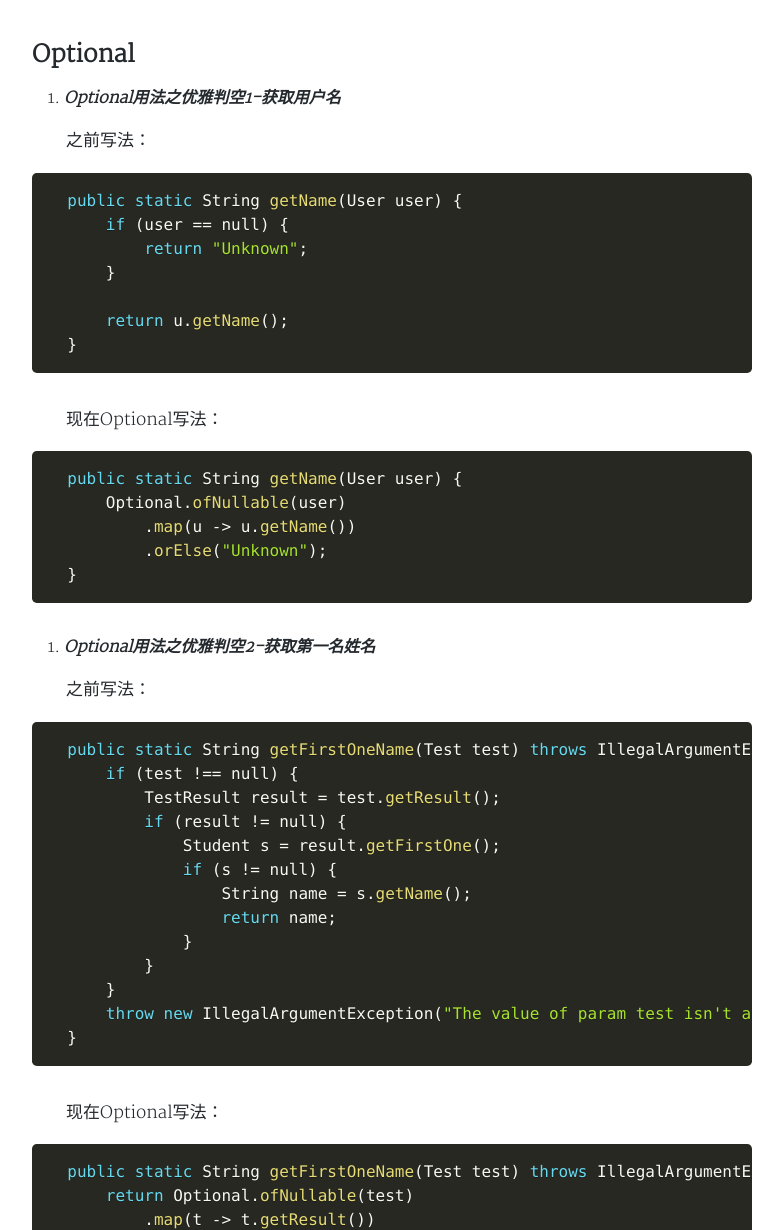
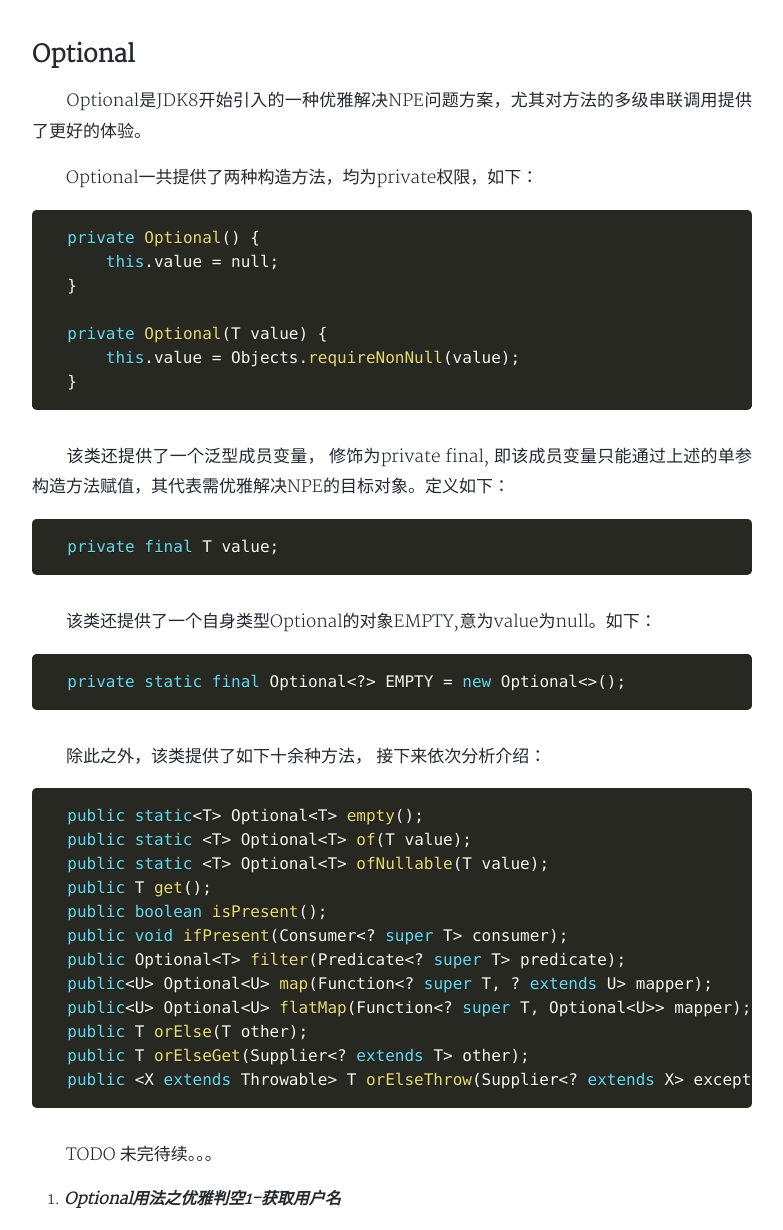
Before and after one commit to yeslsl/never-ever-ver-er-r.github.io, a Jekyll site: the page built from _posts/2019-06-26-Java之Optional.md, in a window 1280 px wide and 1400 px high, scrolled down 290 px. Shown: the part 170-1400 px from the top of the window, without its empty margins (248-1031 px from the left). Built offline with Jekyll 4.4.1, drawn with Linux system fonts in a browser that asks for light colours; nearby versions of some CDN libraries; a style sheet for code colours, icons or effects is not loaded; some of the changed text lies outside the part shown.

Commit message:
jdk8之Optional用法，修正

````diff
--- a/_posts/2019-06-26-Java之Optional.md
+++ b/_posts/2019-06-26-Java之Optional.md
@@ -9,6 +9,47 @@
 ---
 
 ## Optional
+
+  　　Optional是JDK8开始引入的一种优雅解决NPE问题方案，尤其对方法的多级串联调用提供了更好的体验。
+
+  　　Optional一共提供了两种构造方法，均为private权限，如下：
+  ```java
+  private Optional() {
+      this.value = null;
+  }
+
+  private Optional(T value) {
+      this.value = Objects.requireNonNull(value);
+  }
+  ```
+
+  　　该类还提供了一个泛型成员变量， 修饰为private final, 即该成员变量只能通过上述的单参构造方法赋值，其代表需优雅解决NPE的目标对象。定义如下：
+  ```java
+  private final T value;
+  ```
+
+  　　该类还提供了一个自身类型Optional的对象EMPTY,意为value为null。如下：
+  ```java
+  private static final Optional<?> EMPTY = new Optional<>();
+  ```
+
+  　　除此之外，该类提供了如下十余种方法， 接下来依次分析介绍：
+  ```java
+  public static<T> Optional<T> empty();
+  public static <T> Optional<T> of(T value);
+  public static <T> Optional<T> ofNullable(T value);
+  public T get();
+  public boolean isPresent();
+  public void ifPresent(Consumer<? super T> consumer);
+  public Optional<T> filter(Predicate<? super T> predicate);
+  public<U> Optional<U> map(Function<? super T, ? extends U> mapper);
+  public<U> Optional<U> flatMap(Function<? super T, Optional<U>> mapper);
+  public T orElse(T other);
+  public T orElseGet(Supplier<? extends T> other);
+  public <X extends Throwable> T orElseThrow(Supplier<? extends X> exceptionSupplier) throws X;
+  ```
+
+  　　TODO 未完待续。。。
   1. **_Optional用法之优雅判空1-获取用户名_**
 
   　　之前写法：
@@ -18,17 +59,16 @@
       if (user == null) {
           return "Unknown";
       }
-
       return u.getName();
   }
   ```
 
-  　　现在Optional写法：
+  　　Optional写法：
   ```java
   public static String getName(User user) {
-      Optional.ofNullable(user)
-          .map(u -> u.getName())
-          .orElse("Unknown");
+      User u = Optional.ofNullable(user)
+              .orElse("Unknown");
+      return u.getName();
   }
   ```
 
@@ -43,21 +83,66 @@
           if (result != null) {
               Student s = result.getFirstOne();
               if (s != null) {
-                  String name = s.getName();
-                  return name;
+                  return s.getName();
               }
           }
       }
       throw new IllegalArgumentException("The value of param test isn't available.");
   }
   ```
-  　　现在Optional写法：
+  　　Optional写法：
   ```java
-  public static String getFirstOneName(Test test) throws IllegalArgumentException {
-      return Optional.ofNullable(test)
-          .map(t -> t.getResult())
-          .map(r -> r.getFirstOne())
-          .map(s -> s.getName())
-          .orElse(() -> throw new IllegalArgumentException("The value of param test isn't available."));
+  import lombok.AllArgsConstructor;
+  import lombok.Getter;
+  import lombok.NoArgsConstructor;
+
+  import java.util.Arrays;
+  import java.util.List;
+  import java.util.Optional;
+
+  /**
+   * 功能描述： $ Main
+   *
+   * @author sealer
+   * @email 1178884049@qq.com
+   * @date 2019年06月27日 11时00分39秒
+   */
+  public class Main {
+      public static void main(String[] args) {
+          Test test = new Test(new TestResult());
+          String name = getFirstOneName(test);
+          System.out.println(name);
+      }
+
+      public static String getFirstOneName(Test test) throws IllegalArgumentException {
+          Student student =  Optional.ofNullable(test)
+                  .map(t -> t.getResult())
+                  .map(r -> r.getFirstOne())
+                  .orElseThrow(() -> new IllegalArgumentException("The value of param test isn't available."));
+          return student.getName();
+      }
   }
+
+  @Getter
+  @AllArgsConstructor
+  class Test {
+      private TestResult result;
+  }
+
+  @Getter
+  class TestResult {
+      private List<Student> students = Arrays.asList(new Student());
+
+      public Student getFirstOne() {
+          return students.get(0);
+      }
+  }
+
+  @Getter
+  @NoArgsConstructor
+  @AllArgsConstructor
+  class Student {
+      private String name;
+  }
+
   ```
````
